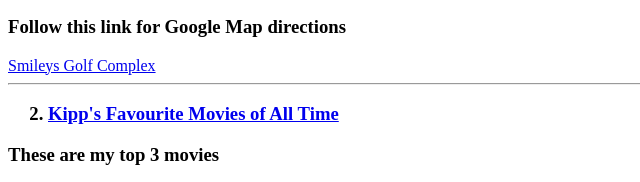
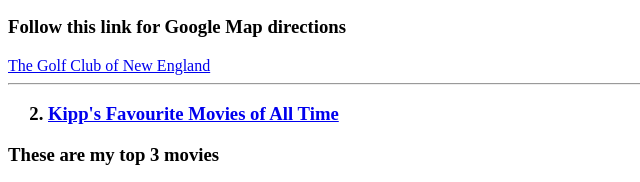
Before and after one commit to EvansKipp/html-portfolio, a plain HTML site: page index.html in a window 1280 px wide. Shown: the part 772-954 px from the top of the page, 0-640 px from the left. Drawn offline with Linux system fonts and the light colour scheme.

Commit message:
Update index.html

```diff
--- a/index.html
+++ b/index.html
@@ -33,7 +33,7 @@
 <p>Time: 3pm</p>
 
 <h3>Follow this link for Google Map directions</h3>
-<a href="https://www.google.com/maps/dir/39.0021045,-94.8417038/smileys+mini+golf/@38.9752707,-94.8921572,13z/data=!3m1!4b1!4m9!4m8!1m1!4e1!1m5!1m1!1s0x87c096e3e424f1b5:0x9ee2313a01ffd10d!2m2!1d-94.8505554!2d38.9440879">Smileys Golf Complex</a>
+<a href="https://www.golfclubne.com/"> The Golf Club of New England</a>
 <hr>
 <h3><ol start="2"> <li><a href="./public/movie-ranking.html">Kipp's Favourite Movies of All Time</a></li></ol></h3>
 <h3>These are my top 3 movies</h3>
```
